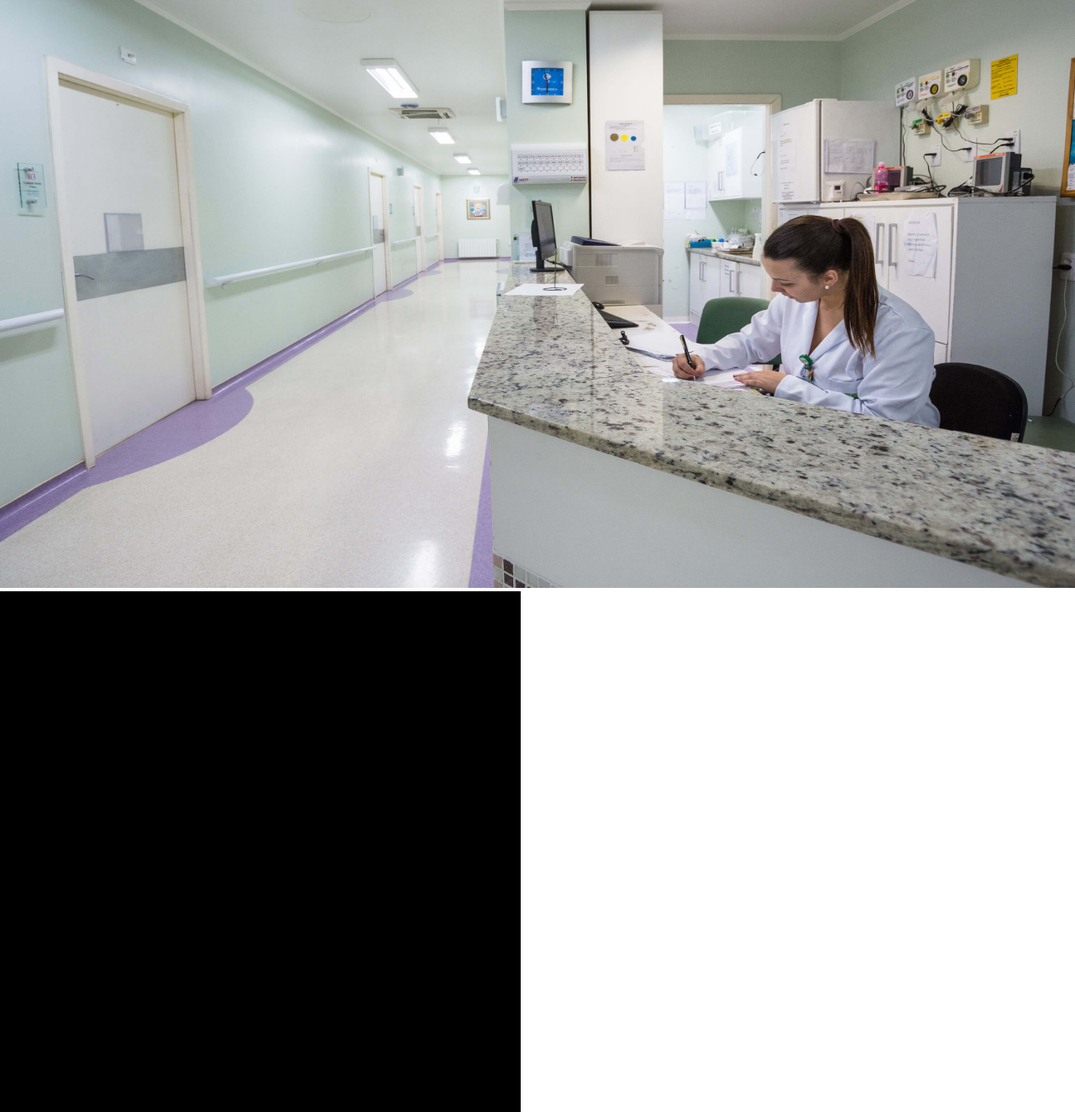
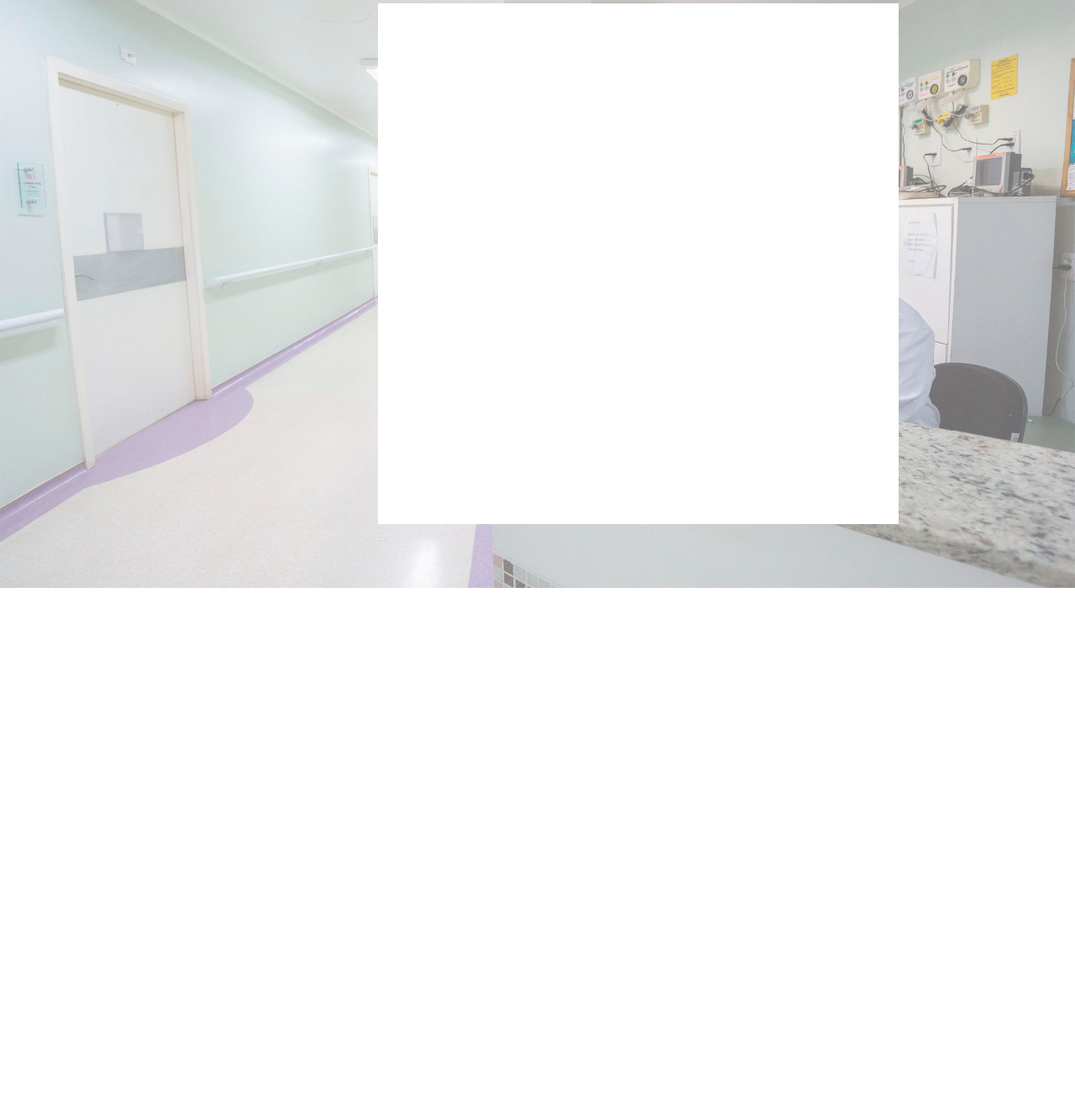
Before and after one commit to ViniciusBerrios/ProjetoSprint-2019, a plain HTML site: page htmlcss/login.html in a window 1280 px wide. Shown: the part 419-1743 px from the top of the page at 84% size. After the commit the page ends 1123 px from the top, so only its background shows below. Drawn offline with Linux system fonts and the light colour scheme.

Commit message:
alta fidelidade terminado

```diff
--- a/htmlcss/css/login.css
+++ b/htmlcss/css/login.css
@@ -93,8 +93,8 @@
 }
 
 .login {
+    flex-direction: column;
     display: flex;
-    flex-direction: column;
 }
 
 .fundo2 img{
@@ -105,5 +105,7 @@
 .quadrado2{
     height: 620px;
     width: 620px;
-    background-color: black;
+    background-color: white;
+    margin-top: -700px;
+    margin-left: 450px;
 }
--- a/htmlcss/login.html
+++ b/htmlcss/login.html
@@ -61,9 +61,9 @@
 
     <section class="login">
     <div class="fundo2">
-        <img src="imagens/fundo2.jpg">
-        <div class="quadrado2"></div>
+        <img src="imagens/fundo2novo.jpg">
     </div>
+    <div class="quadrado2"></div>
 
 
     </section>
```
Also changed, not shown: htmlcss/imagens/fundo2novo.jpg (added), 1 other file.
